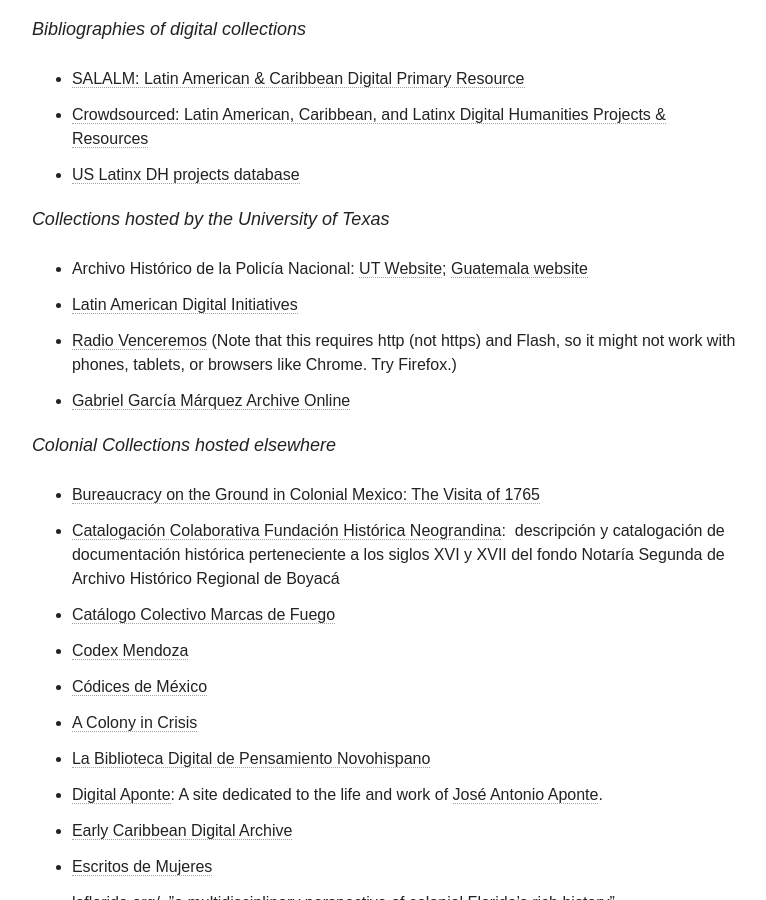
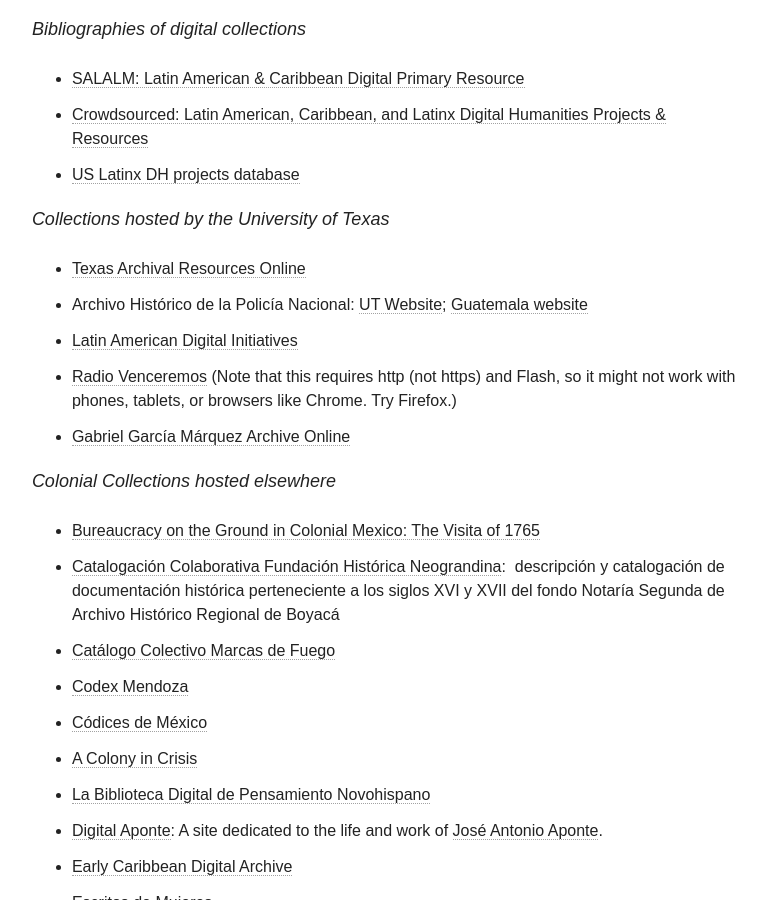
Before and after one commit to pilarvillanueva/criticalarchives, a Jekyll site: the page built from resources/index.md, in a window 1280 px wide and 900 px high, scrolled down 1820 px. Shown: the whole window, without its empty margins (254-1020 px from the left). Built offline with Jekyll 4.4.1, drawn with Linux system fonts in a browser that asks for light colours; nearby versions of some CDN libraries.

Commit message:
adding TARO

```diff
--- a/resources/index.md
+++ b/resources/index.md
@@ -43,6 +43,7 @@
 * [US Latinx DH projects database](https://docs.google.com/spreadsheets/d/1wtOeETfLvCv4ZYKxj0xiB6mqh3GfFqvRv8U9LVr_OkM/htmlview)
 
 *Collections hosted by the University of Texas*
+* [Texas Archival Resources Online](https://legacy.lib.utexas.edu/taro/)
 * Archivo Hist&oacute;rico de la Polic&iacute;a Nacional: [UT Website](http://ahpn.lib.utexas.edu/); [Guatemala website](http://archivohistoricopn.org/)
 * [Latin American Digital Initiatives](https://ladi.lib.utexas.edu/)
 * [Radio Venceremos](av.lib.utexas.edu/index.php?title=Category:Radio_Venceremos) (Note that this requires http (not https) and Flash, so it might not work with phones, tablets, or browsers like Chrome. Try Firefox.)
```
